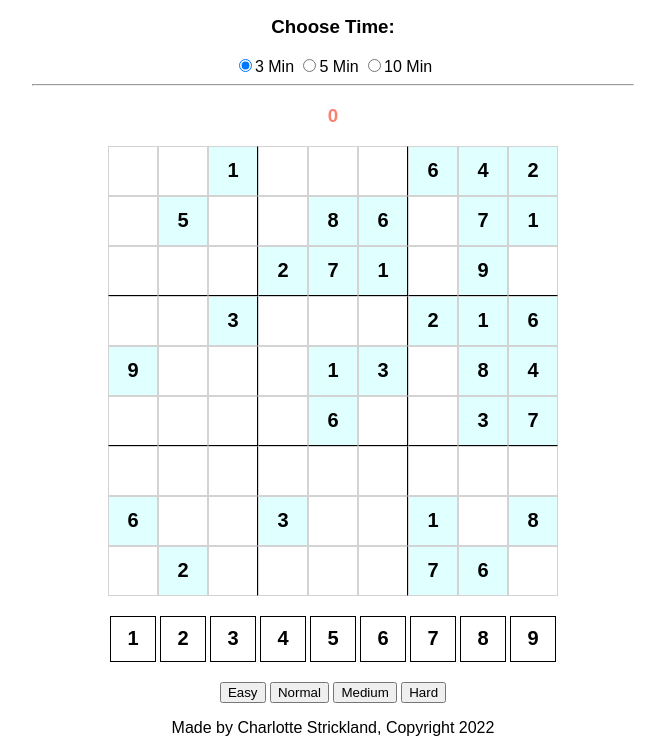
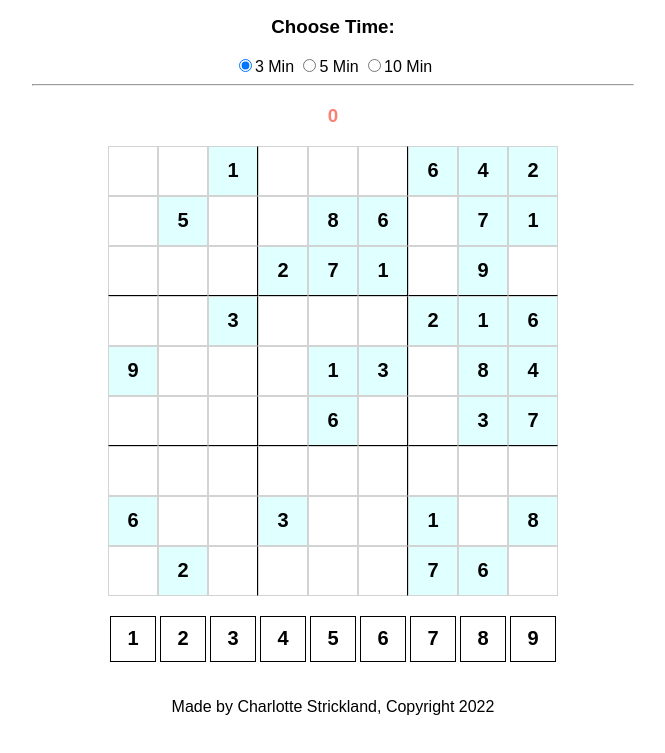
Before and after one commit to CharlotteStrickland/Milestone-Project-1-Sudoku, a plain HTML site: page index.html in a window 1280 px wide. Shown: the part 152-905 px from the top of the page, without its empty margins (307-972 px from the left). After the commit the page ends 884 px from the top, so only its background shows below. Drawn offline with Linux system fonts and the light colour scheme.

Commit message:
updated with new information on index.html

```diff
--- a/index.html
+++ b/index.html
@@ -42,12 +42,6 @@
     </div>
 
     <br>
-    <div class="sudokuDifficulty">
-        <button id="easy">Easy</button>
-        <button id="normal">Normal</button>
-        <button id="medium">Medium</button>
-        <button id="hard">Hard</button>
-    </div>
 
 </body>
 
```
